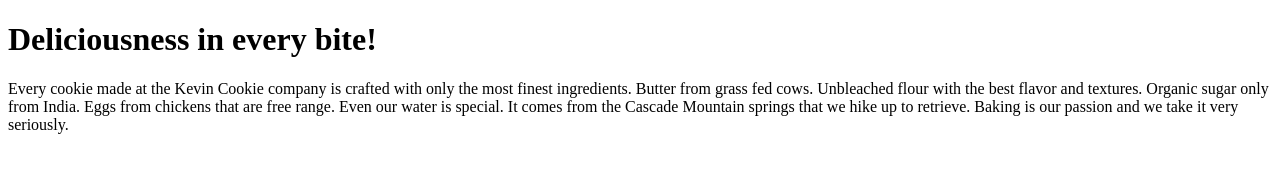
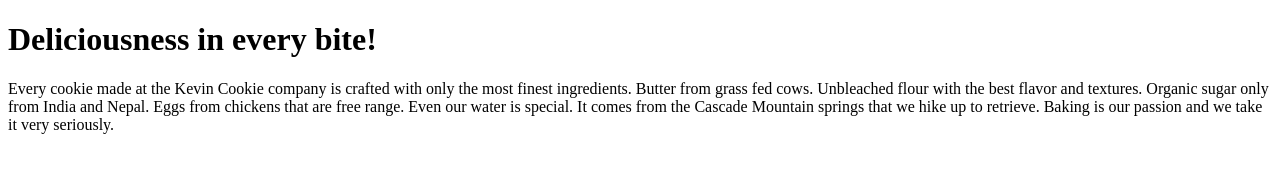
Before and after one commit to Schmidjc/Kevin, a plain HTML site: page index.htm in a window 1280 px wide. Drawn offline with Linux system fonts and the light colour scheme.

Commit message:
Update index.htm

```diff
--- a/index.htm
+++ b/index.htm
@@ -3,7 +3,7 @@
 <body>
 
 <h1>Deliciousness in every bite!</h1>
-<p>Every cookie made at the Kevin Cookie company is crafted with only the most finest ingredients. Butter from grass fed cows. Unbleached flour with the best flavor and textures. Organic sugar only from India. Eggs from chickens that are free range. Even our water is special. It comes from the Cascade Mountain springs that we hike up to retrieve. Baking is our passion and we take it very seriously.</p>
+<p>Every cookie made at the Kevin Cookie company is crafted with only the most finest ingredients. Butter from grass fed cows. Unbleached flour with the best flavor and textures. Organic sugar only from India and Nepal. Eggs from chickens that are free range. Even our water is special. It comes from the Cascade Mountain springs that we hike up to retrieve. Baking is our passion and we take it very seriously.</p>
 
 </body>
 </html>
```
